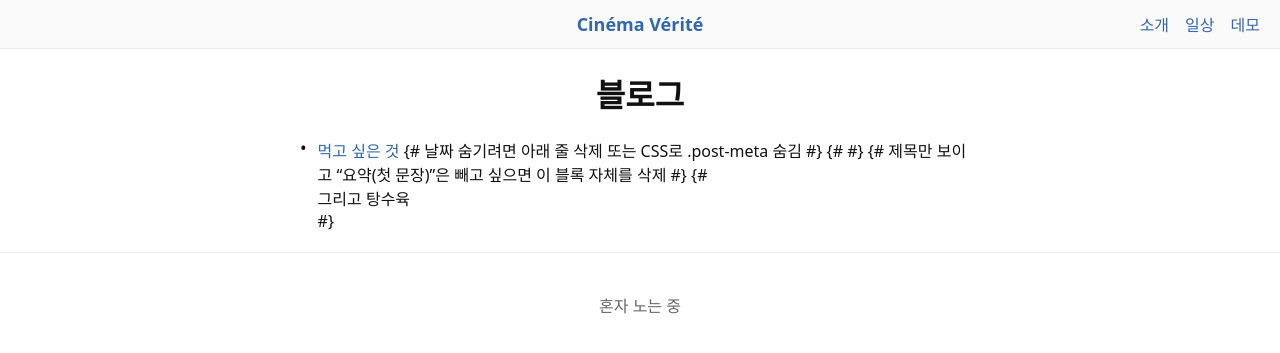
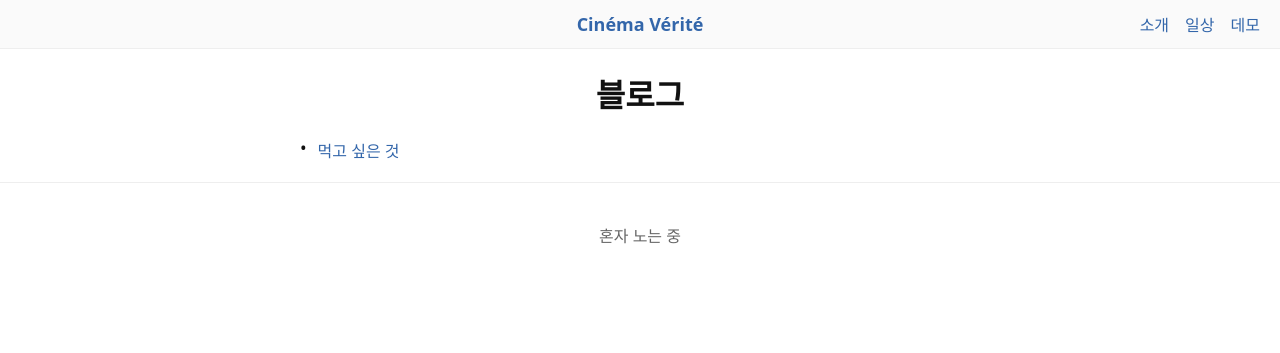
Before and after one commit to slivermouse1316/gegurockG, a Jekyll site: the page built from blog.html, in a window 1280 px wide. Shown: the top 353 px of the page. Built offline with Jekyll 4.4.1, drawn with Linux system fonts in a browser that asks for light colours.

Commit message:
블로그 수정

```diff
--- a/blog.html
+++ b/blog.html
@@ -16,22 +16,15 @@ permalink: /blog/
 
     <div class="container">
       <h1>블로그</h1>
-
-      <!-- ★ 여기에는 #postList 같은 JS용 UL이 없어야 합니다 -->
       <ul class="post-list">
         {% for post in site.posts %}
         <li class="post-item">
           <a class="post-link" href="{{ post.url | relative_url }}"
             >{{ post.title }}</a
           >
-          {# 날짜 숨기려면 아래 줄 삭제 또는 CSS로 .post-meta 숨김 #} {#
-          <span class="post-meta">{{ post.date | date: "%Y-%m-%d" }}</span> #}
-          {# 제목만 보이고 “요약(첫 문장)”은 빼고 싶으면 이 블록 자체를 삭제 #}
-          {# {% if post.excerpt %}
-          <div class="post-summary">
-            {{ post.excerpt | strip_html | truncate: 140 }}
-          </div>
-          {% endif %} #}
+          <!-- 날짜/요약을 아예 안 보이게 하려면 아래 두 줄은 지우세요 -->
+          <!-- <span class="post-meta">{{ post.date | date: "%Y-%m-%d" }}</span> -->
+          <!-- {% if post.excerpt %}<div class="post-summary">{{ post.excerpt | strip_html | truncate: 140 }}</div>{% endif %} -->
         </li>
         {% endfor %} {% if site.posts == empty %}
         <li class="post-item">글이 없습니다.</li>
```
